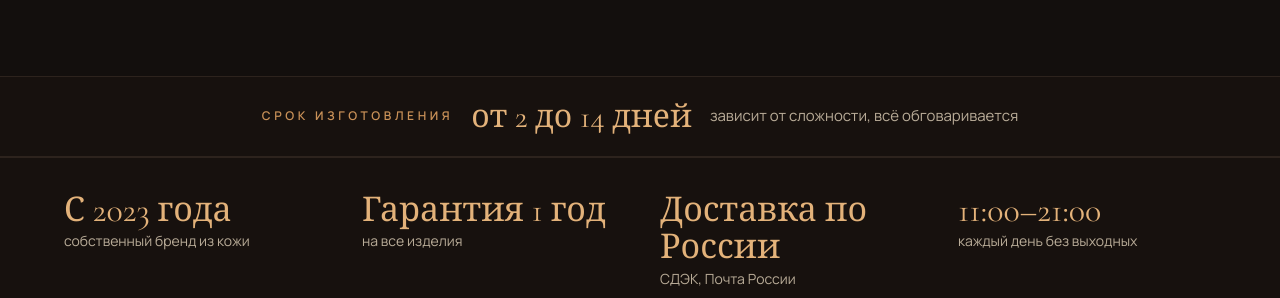
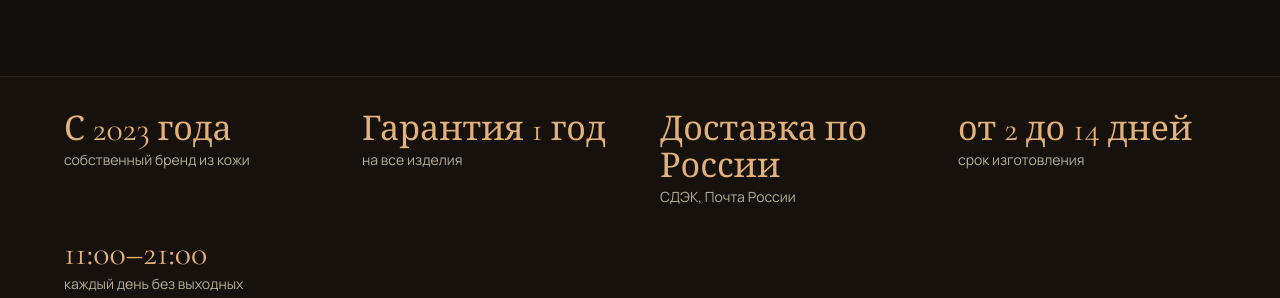
Before and after one commit to svladimirko-arch/melekin-site, a plain HTML site: page index.html in a window 1280 px wide. Shown: the part 736-1034 px from the top of the page. Drawn offline with nearby package versions, Linux system fonts and the light colour scheme.

Commit message:
Move production time to facts strip and set hero photo to 222

```diff
--- a/index.html
+++ b/index.html
@@ -205,7 +205,7 @@ html{scroll-behavior:smooth;scroll-padding-top:88px}
 <div class="rise d3" style="flex:1 1 360px;min-width:0;display:flex;justify-content:center;padding:16px">
 <div style="position:relative;width:100%;max-width:460px">
 <div class="archline"></div>
-<div class="arch"><img class="kb" src="images/hero.jpg" alt="Кардхолдер Melekin из тёмно-синей крокодиловой кожи с оранжевой подкладкой"></div>
+<div class="arch"><img class="kb" src="images/222.jpg" alt="Кардхолдер Melekin из тёмно-синей крокодиловой кожи с оранжевой подкладкой"></div>
 <div class="floaty" style="position:absolute;left:-30px;bottom:48px;width:148px;height:148px">
 <svg class="spin" viewBox="0 0 200 200" width="148" height="148" aria-hidden="true">
 <circle cx="100" cy="100" r="98" fill="#130F0D" stroke="#B9824A" stroke-width="1"/>
@@ -218,23 +218,13 @@ html{scroll-behavior:smooth;scroll-padding-top:88px}
 </div>
 </div>
 
-<!-- PRODUCTION TIME -->
-<div style="border-top:1px solid #2D231D;border-bottom:1px solid #2D231D;background:#17110E">
-<div class="wrap" style="padding-top:22px;padding-bottom:22px">
-<div style="display:flex;flex-wrap:wrap;align-items:center;justify-content:center;gap:10px 18px;text-align:center">
-<span class="eyebrow" style="margin:0">Срок изготовления</span>
-<span class="dsp" style="font-size:32px;line-height:1.1;color:#E3B27A">от 2 до 14 дней</span>
-<span class="muted" style="font-size:15px">зависит от сложности, всё обговаривается</span>
-</div>
-</div>
-</div>
-
 <!-- FACT STRIP -->
 <div style="border-top:1px solid #2D231D;border-bottom:1px solid #2D231D;background:#17110E">
 <div class="wrap" style="display:flex;flex-wrap:wrap;gap:26px 40px;padding-top:34px;padding-bottom:34px">
 <div style="flex:1 1 200px;min-width:0"><div class="dsp" style="font-size:34px;line-height:1.1;color:#E3B27A">С 2023 года</div><div class="muted" style="font-size:14px">собственный бренд из кожи</div></div>
 <div style="flex:1 1 200px;min-width:0"><div class="dsp" style="font-size:34px;line-height:1.1;color:#E3B27A">Гарантия 1 год</div><div class="muted" style="font-size:14px">на все изделия</div></div>
 <div style="flex:1 1 200px;min-width:0"><div class="dsp" style="font-size:34px;line-height:1.1;color:#E3B27A">Доставка по России</div><div class="muted" style="font-size:14px">СДЭК, Почта России</div></div>
+<div style="flex:1 1 200px;min-width:0"><div class="dsp" style="font-size:34px;line-height:1.1;color:#E3B27A">от 2 до 14 дней</div><div class="muted" style="font-size:14px">срок изготовления</div></div>
 <div style="flex:1 1 200px;min-width:0"><div class="dsp" style="font-size:34px;line-height:1.1;color:#E3B27A">11:00–21:00</div><div class="muted" style="font-size:14px">каждый день без выходных</div></div>
 </div>
 </div>
```
Also changed, not shown: 1 other file.
